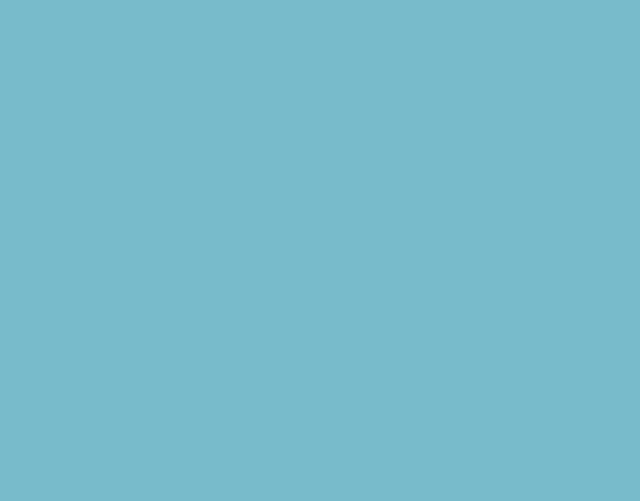
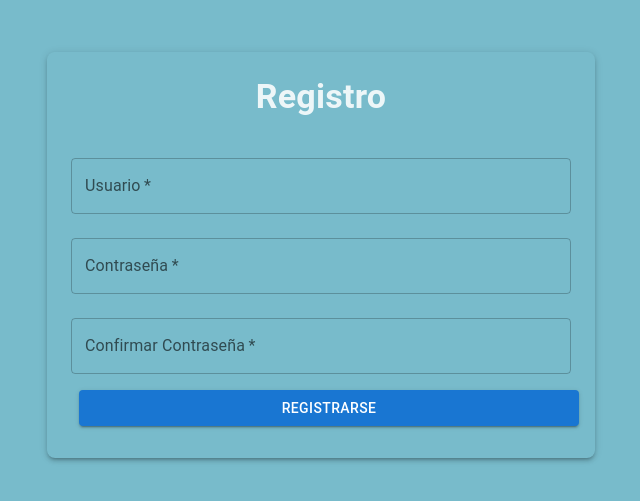
Before and after one commit to tfloxolodeiro/seguridad-web, a React (Vite) app in the folder frontend/: page /register in a window 1280 px wide. Before the commit this address had no page. Shown: the part 145-646 px from the top of the page, without its empty margins (319-959 px from the left). Built offline with nearby package versions, Linux system fonts and the light colour scheme.

Commit message:
registro

```diff
--- a/frontend/src/Login.tsx
+++ b/frontend/src/Login.tsx
@@ -3,7 +3,7 @@ import Grid from "@mui/material/Grid"
 import TextField from "@mui/material/TextField"
 import { useContext, useState } from "react"
 import { useMutation } from "@tanstack/react-query"
-import { Alert } from "@mui/material"
+import { Alert, Stack } from "@mui/material"
 import { useNavigate } from "react-router"
 import { AuthContext } from "./context/AuthContext"
 import { api } from "./lib/axios"
@@ -44,7 +44,10 @@ export const Login = () => {
             onChange={(e) => setPassword(e.target.value)}
         />
         {isError && <MensajeError error={error as AxiosError}/>}
-        <Button variant="contained" onClick={() => mutate()}>Login</Button>
+        <Stack spacing={2}>
+            <Button variant="contained" onClick={() => mutate()}>Iniciar Sesión</Button>
+            <Button variant="contained" onClick={() => navigate("/register")}>Registrarse</Button>
+        </Stack>
     </Grid>
 }
 
--- /dev/null
+++ b/frontend/src/Registro.tsx
@@ -0,0 +1,95 @@
+import React, { useState, useContext } from "react";
+import { Box, Button, TextField, Typography, Alert } from "@mui/material";
+import { useNavigate } from "react-router";
+import { useMutation } from "@tanstack/react-query";
+import { AuthContext } from "./context/AuthContext";
+import { api } from "./lib/axios";
+
+const Registro: React.FC = () => {
+    const [usuario, setUsuario] = useState("");
+    const [password, setPassword] = useState("");
+    const [confirmacionContraseña, setConfirmacionContraseña] = useState("");
+    const [error, setError] = useState("");
+    const navigate = useNavigate();
+    const { setToken } = useContext(AuthContext)!;
+
+    const { mutate, isError } = useMutation({
+        mutationFn: async () => {
+            const response = await api.post("/register", {
+                username: usuario,
+                hash: password, // TODO: Implementar el hash por aca
+                salt: "123" // TODO: Generar salt random
+            });
+            return response.data;
+        },
+        onSuccess: (data) => {
+            setToken(data.token);
+            navigate("/");
+        },
+        onError: () => {
+            setError("Error del servidor");
+        }
+    });
+
+    const handleSubmit = () => {
+        if(!usuario || !password || !confirmacionContraseña) {
+            setError("Todos los campos son obligatorios.");
+            return;
+        }
+
+        if (password !== confirmacionContraseña) {
+            setError("Las contraseñas no coinciden.");
+            return;
+        }
+
+        mutate();
+    };
+
+return (
+    <Box maxWidth={500} p={3} boxShadow={3} borderRadius={2}>
+        <Typography
+            variant="h4"
+            mb={3}
+            align="center"
+            sx={{
+                fontWeight: "bold",
+            }}
+        >
+            Registro
+        </Typography>
+            <TextField
+                label="Usuario"
+                value={usuario}
+                onChange={e => setUsuario(e.target.value)}
+                fullWidth
+                margin="normal"
+                required
+            />
+            <TextField
+                label="Contraseña"
+                type="password"
+                value={password}
+                onChange={e => setPassword(e.target.value)}
+                fullWidth
+                margin="normal"
+                required
+            />
+            <TextField
+                label="Confirmar Contraseña"
+                name="confirmacionContraseña"
+                type="password"
+                value={confirmacionContraseña}
+                onChange={e => setConfirmacionContraseña(e.target.value)}
+                fullWidth
+                margin="normal"
+                required
+            />
+            <Button type="submit" variant="contained" color="primary" fullWidth sx={{ m: 1 }} onClick={handleSubmit}>
+                Registrarse
+            </Button>
+        {(error || isError) && <Alert severity="error" sx={{ mt: 2 }}>{error || "Error al registrar usuario"}</Alert>}
+    </Box>
+);
+};
+
+export default Registro;
--- a/frontend/src/main.tsx
+++ b/frontend/src/main.tsx
@@ -6,6 +6,7 @@ import './index.css'
 import { QueryClient, QueryClientProvider } from '@tanstack/react-query'
 import { AuthProvider } from './context/AuthContext.tsx'
 import { PrivateRoute } from './components/PrivateRoute.tsx'
+import Registro from './Registro.tsx'
 
 const queryClient = new QueryClient()
 
@@ -15,6 +16,7 @@ createRoot(document.getElementById('root')!).render(
       <BrowserRouter>
         <Routes>
           <Route path="/login" element={<Login />} />
+          <Route path="/register" element={<Registro />} />
           <Route path="/" element={
             <PrivateRoute>
               <App />
```
Also changed, not shown: 2 other files (tests, documents, lock files or other folders).
